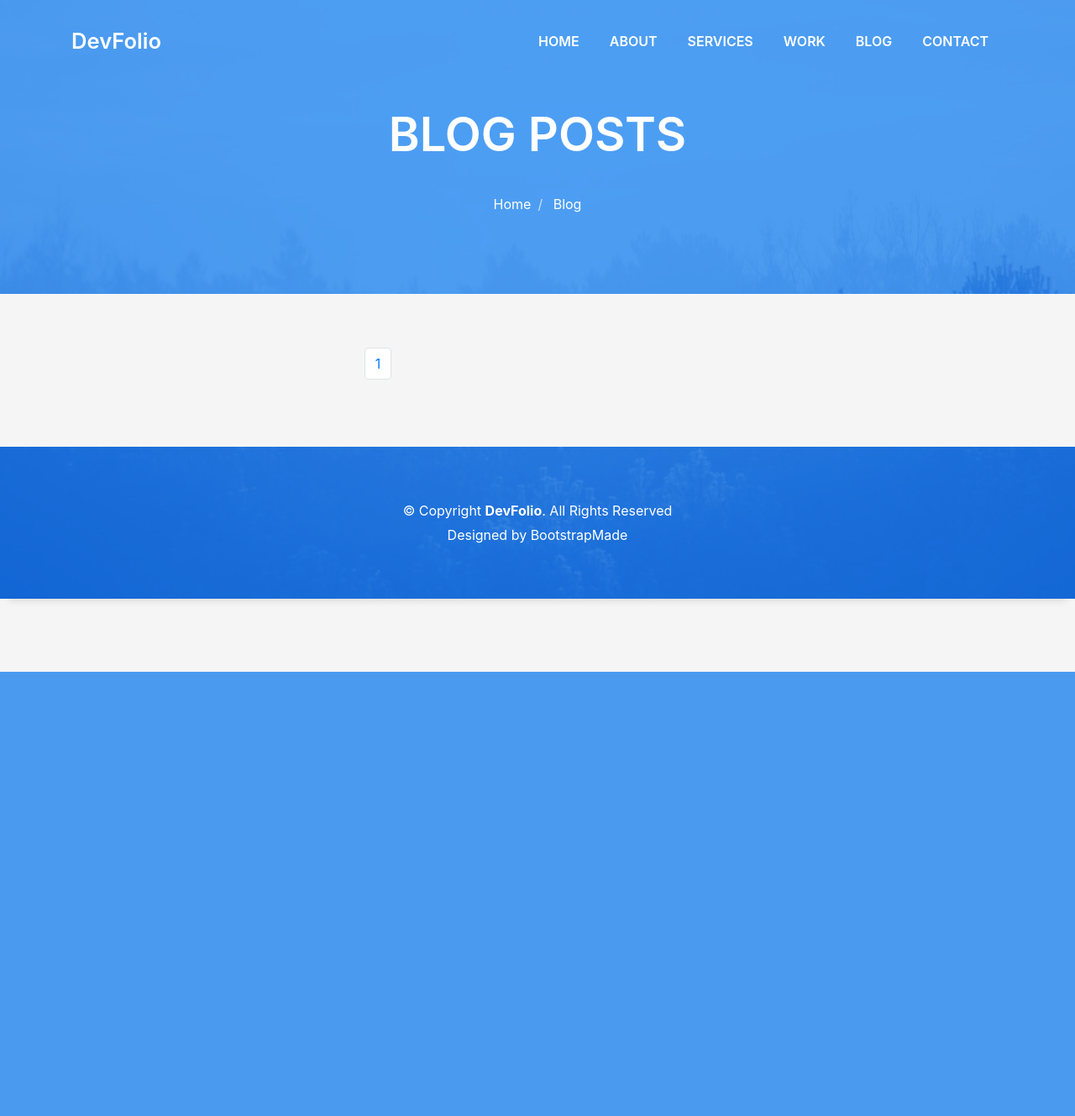
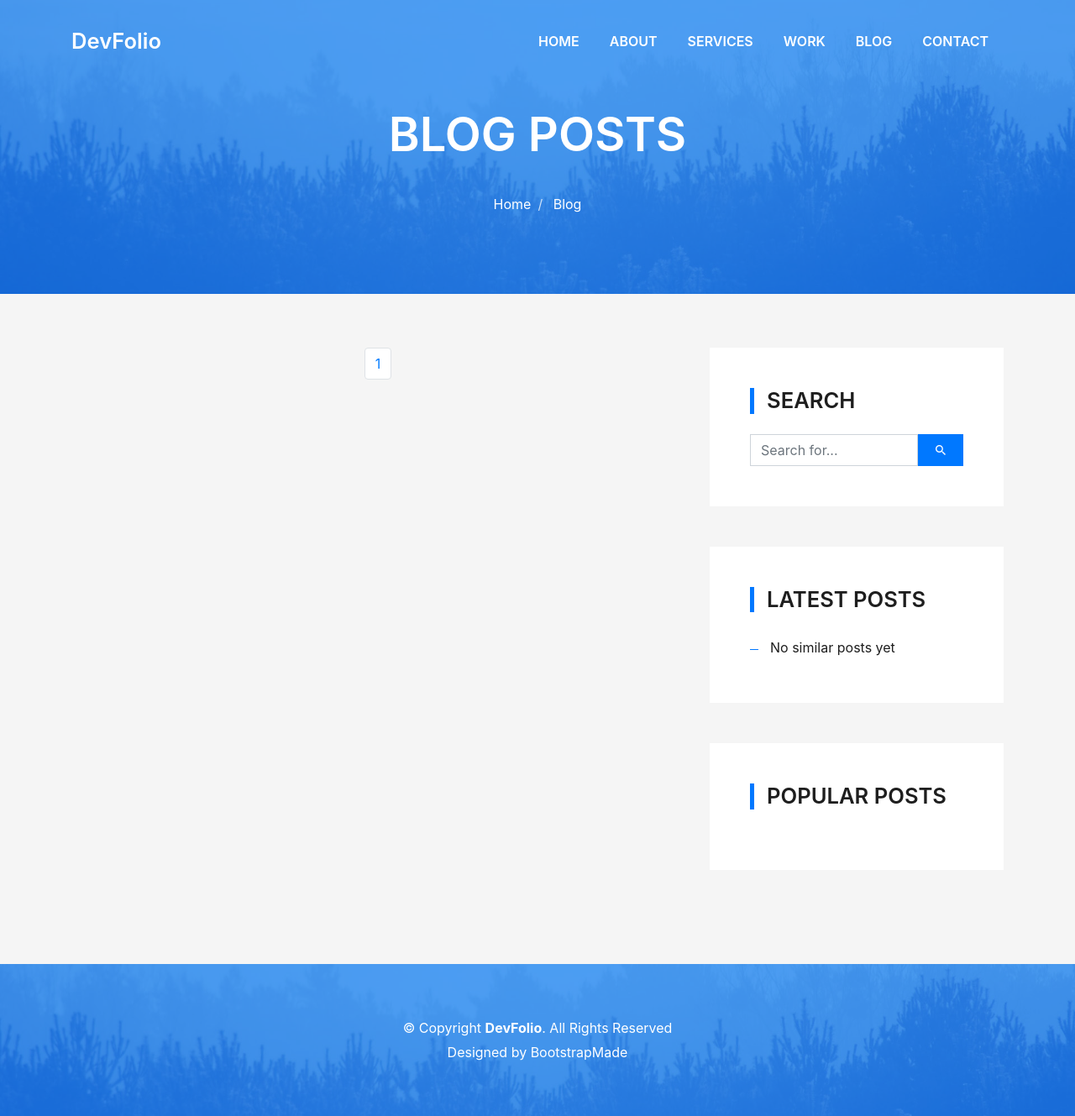
Before and after one commit to ElimuStuart/devfolio, a Django app: page /blog/ in a window 1280 px wide. Shown: the whole page at 84% size. Before the commit the page ends 800 px from the top, so only its background shows below. Run offline with Django 3.2, Linux system fonts and the light colour scheme; data that the repository does not hold is empty; some libraries are stand-ins or nearby versions; some web fonts are replaced.

Commit message:
create custom template tags

```diff
--- /dev/null
+++ b/posts/templatetags/posts_tags.py
@@ -0,0 +1,15 @@
+from django import template
+from django.db.models import Count
+from ..models import Post
+
+register = template.Library()
+
+@register.simple_tag
+def total_posts():
+    return Post.published.count()
+
+@register.simple_tag
+def get_most_commented_posts(count=5):
+    return Post.published.annotate(
+        total_comments=Count('comments')
+    ).order_by('-total_comments')[:count]
--- a/posts/views.py
+++ b/posts/views.py
@@ -78,6 +78,10 @@ def index(request):
 
 def post_list(request, tag_slug=None):
     object_list = Post.published.all()
+    latest_posts = Post.published.order_by('-publish')[:5]
+    display_title = "Latest"
+    tags = Tag.objects.all()[:5]
+
 
     tag = None
 
@@ -95,7 +99,7 @@ def post_list(request, tag_slug=None):
     except EmptyPage:
         # if page is out of range deliver the last page
         posts = paginator.page(paginator.num_pages)
-    return render(request, 'blog.html', {'posts': posts, 'page':page, 'tag':tag})
+    return render(request, 'blog.html', {'posts': posts, 'page':page, 'tag':tag, 'tags':tags, 'latest_posts':latest_posts, 'display_title': display_title})
 
 class PostListView(ListView):
     queryset = Post.published.all()
@@ -135,13 +139,15 @@ def post_detail(request, year, month, day, post):
     post_tags_ids = post.tags.values_list('id', flat=True)
     similar_posts = Post.published.filter(tags__in=post_tags_ids).exclude(id=post.id)
     similar_posts = similar_posts.annotate(same_tags=Count('tags')).order_by('-same_tags', '-publish')[:4]
+    display_title = 'Similar'
 
     return render(request, 'blog-single.html', {
         'post': post,
         'comments': comments,
         'new_comment': new_comment,
         'comment_form': comment_form,
-        'similar_posts': similar_posts
+        'similar_posts': similar_posts,
+        'display_title': display_title
     })
 
 def post_share(request, post_id):
--- a/templates/base.html
+++ b/templates/base.html
@@ -1,3 +1,5 @@
+{% load posts_tags %}
+
 <!DOCTYPE html>
 <html lang="en">
 
--- a/templates/blog-single.html
+++ b/templates/blog-single.html
@@ -200,7 +200,7 @@
             {% endif %}
           </div>
         </div>
-        {% include 'sidebar.html' with similar_posts=similar_posts post=post %}
+        {% include 'sidebar.html' with similar_posts=similar_posts display_title=display_title post=post %}
       </div>
     </div>
   </section>
--- a/templates/blog.html
+++ b/templates/blog.html
@@ -93,7 +93,7 @@
           </nav>
 
         </div>
-        {% comment %} {% include 'sidebar.html' with most_recent=most_recent queryset=queryset %} {% endcomment %}
+        {% include 'sidebar.html' with similar_posts=latest_posts display_title=display_title %}
       </div>
     </div>
   </section>
--- a/templates/sidebar.html
+++ b/templates/sidebar.html
@@ -1,3 +1,5 @@
+{% load posts_tags %}
+
 <div class="col-md-4">
     <div class="widget-sidebar sidebar-search">
       <h5 class="sidebar-title">Search</h5>
@@ -15,7 +17,7 @@
       </div>
     </div>
     <div class="widget-sidebar">
-      <h5 class="sidebar-title">Similar Posts</h5>
+      <h5 class="sidebar-title">{{display_title}} Posts</h5>
       <div class="sidebar-content">
         <ul class="list-sidebar">
           {% for post in similar_posts %}
@@ -30,6 +32,20 @@
         </ul>
       </div>
     </div>
+    <div class="widget-sidebar">
+      <h5 class="sidebar-title">Popular Posts</h5>
+      {% get_most_commented_posts as popular_posts %}
+      <div class="sidebar-content">
+        <ul class="list-sidebar">
+          {% for post in popular_posts %}
+          <li>
+            <a href="{{ post.get_absolute_url }}">{{ post.title }}</a>
+          </li>
+          {% endfor %}
+        </ul>
+      </div>
+    </div>
+    {% if post %}
     <div class="widget-sidebar widget-tags">
       <h5 class="sidebar-title">Tags</h5>
       <div class="sidebar-content">
@@ -42,4 +58,6 @@
         </ul>
       </div>
     </div>
+    {% else %}
+    {% endif %}
   </div>
```
Also changed, not shown: posts/templatetags/__init__.py (added).
